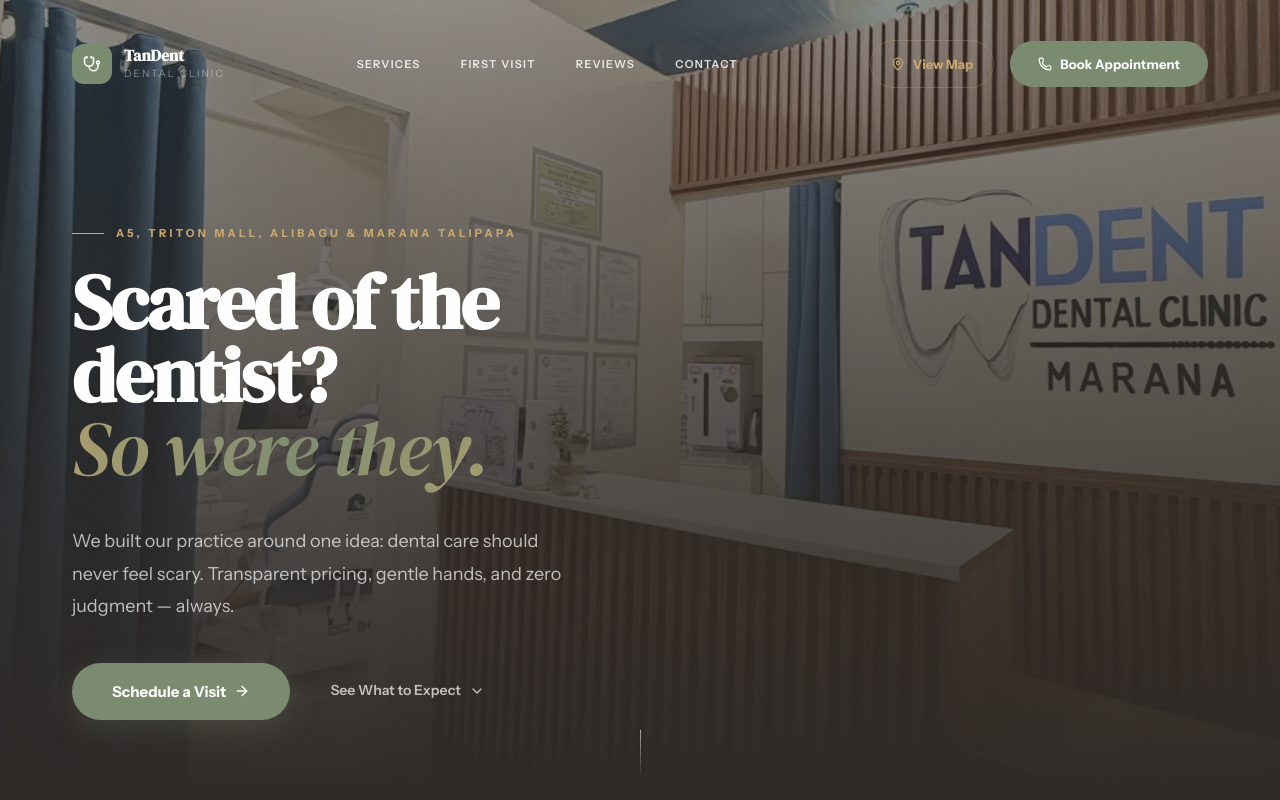
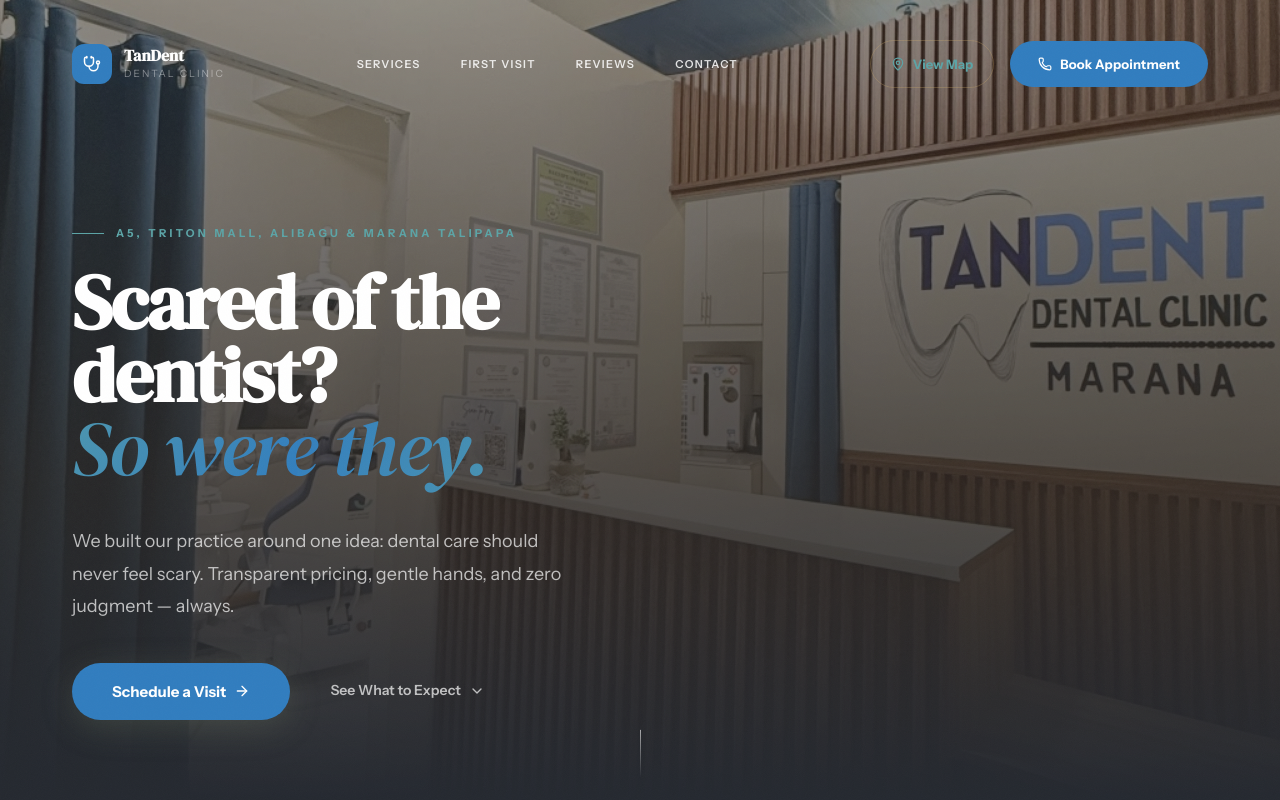
Before and after one commit to Time-lord-tech/dental-v2, a React (Vite) app: page / in a window 1280 px wide. Shown: the top 800 px of the page. Built offline with nearby package versions, Linux system fonts and the light colour scheme.

Commit message:
Update color palette to match TanDent brand colors

```diff
--- a/src/index.css
+++ b/src/index.css
@@ -7,21 +7,21 @@
    ═══════════════════════════════════════════════════════ */
 
 :root {
-  /* Core Palette — Warm Earth */
-  --stone:       #F5F0EB;
-  --stone-dark:  #E8E0D8;
-  --sage:        #7A8B6F;
-  --sage-light:  #A8B89E;
-  --sage-muted:  #7A8B6F1A;
-  --sage-deep:   #5C6B52;
-  --charcoal:    #2D2926;
-  --charcoal-soft: #4A4543;
-  --charcoal-deep: #1a1715;
-  --gold:        #C9A96E;
-  --gold-light:  #D4BC8E;
-  --cream:       #FAF8F5;
+  /* Core Palette — TanDent */
+  --stone:       #F0F4F8;
+  --stone-dark:  #D9E2EC;
+  --sage:        #317DBF; /* TanDent Blue */
+  --sage-light:  #629CD1;
+  --sage-muted:  #317DBF1A;
+  --sage-deep:   #215E93;
+  --charcoal:    #1F2937;
+  --charcoal-soft: #4B5563;
+  --charcoal-deep: #111827;
+  --gold:        #5CA4A6; /* TanDent Teal */
+  --gold-light:  #82BABC;
+  --cream:       #F9FAFB;
   --white:       #FFFFFF;
-  --rose:        #C97B7B;
+  --rose:        #EF4444;
 
   /* Typography */
   --font-display: 'DM Serif Display', Georgia, serif;
```
